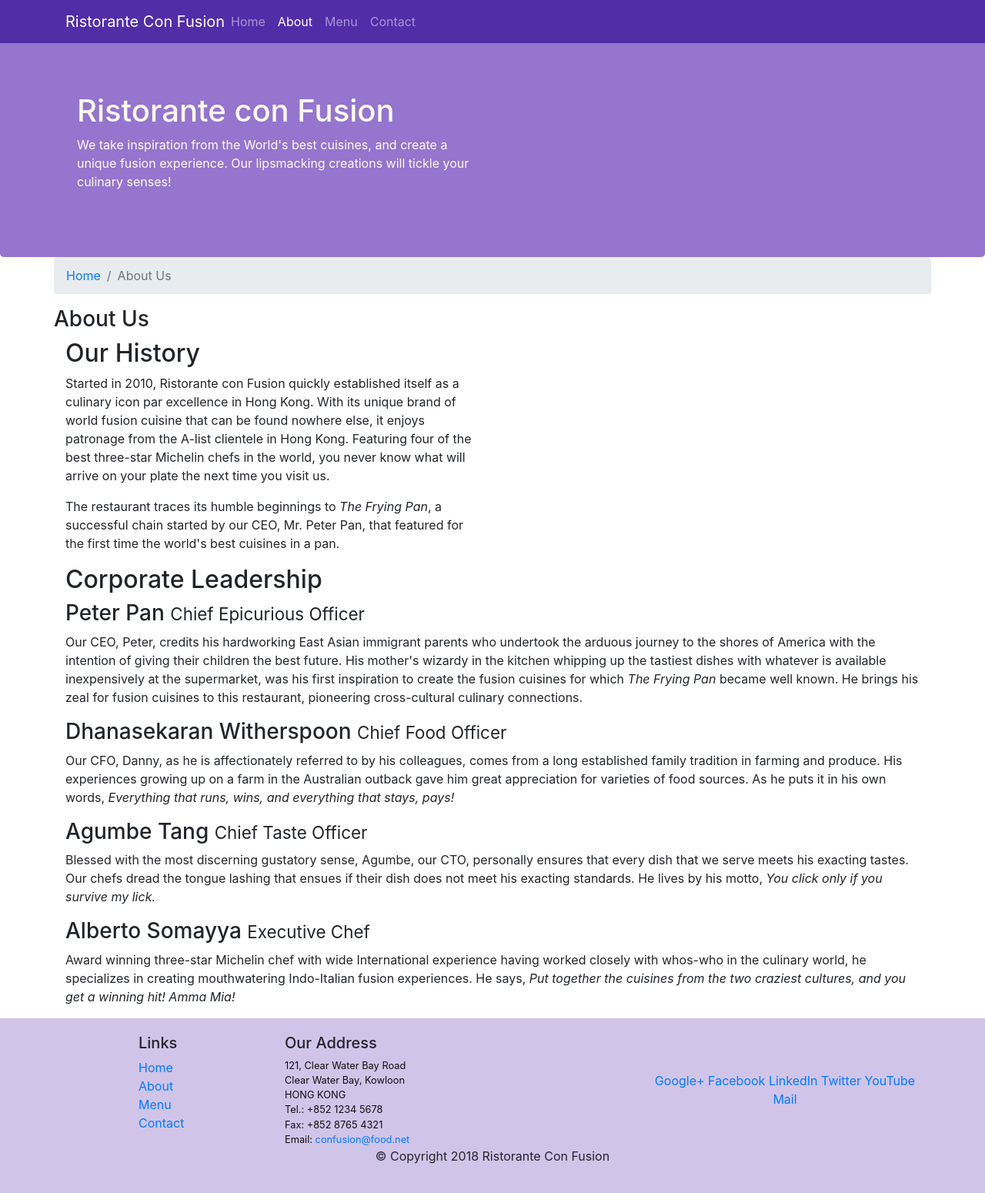
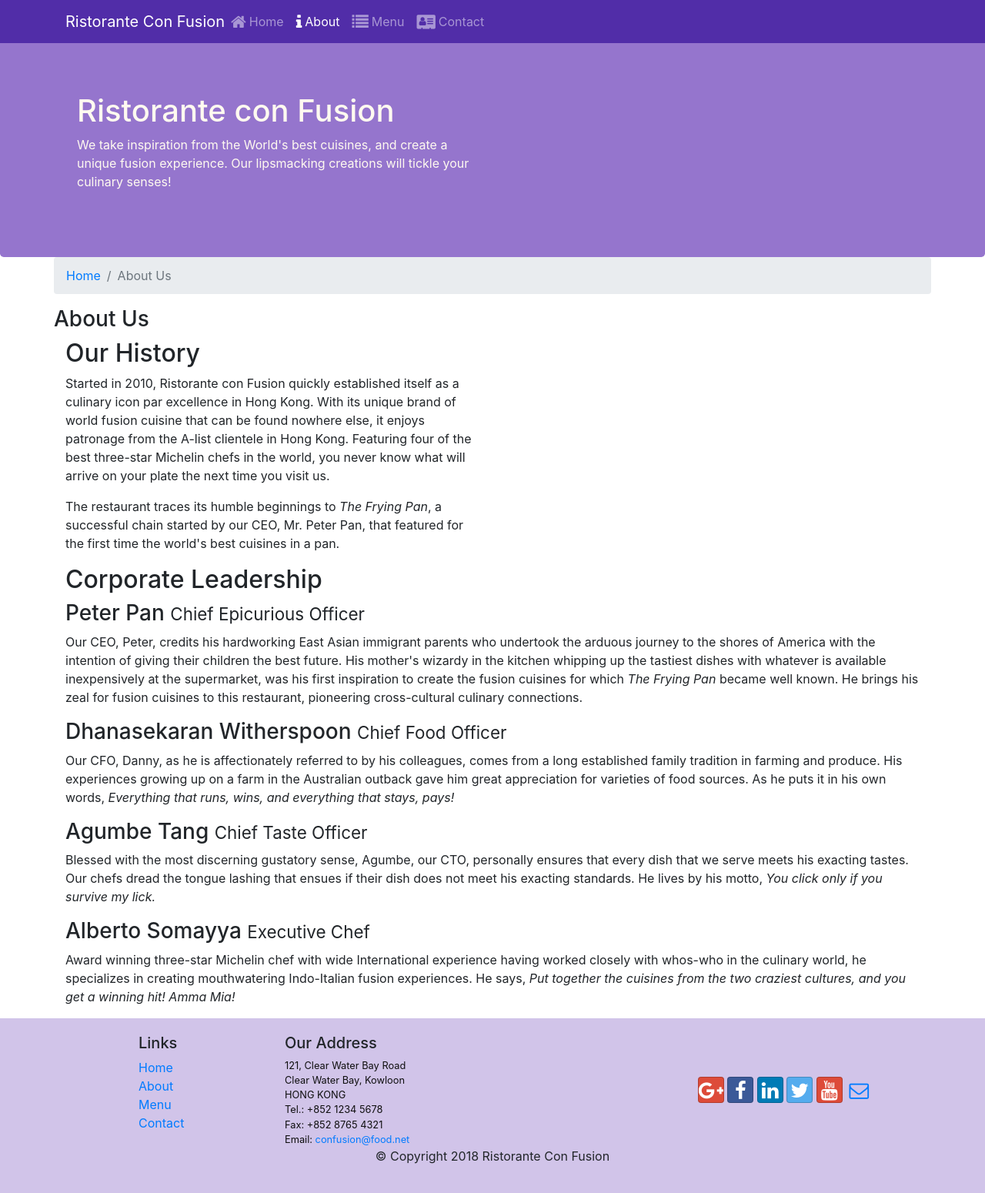
Before and after one commit to Renato1212/conFusion, a website: page aboutus.html in a window 1280 px wide. Shown: the whole page at 77% size. Drawn offline with nearby package versions, Linux system fonts and the light colour scheme.

Commit message:
icons fontawesome

```diff
--- a/aboutus.html
+++ b/aboutus.html
@@ -9,6 +9,8 @@
 
     <!-- Bootstrap CSS -->
     <link rel="stylesheet" href="node_modules/bootstrap/dist/css/bootstrap.min.css">
+    <link rel="stylesheet" href="node_modules/font-awesome/css/font-awesome.min.css">
+    <link rel="stylesheet" href="node_modules/bootstrap-social/bootstrap-social.css">
     <link href="css/styles.css" rel="stylesheet">
     <title>Ristorante Con Fusion: About Us</title>
 
@@ -24,16 +26,16 @@
             <div class="collapse navbar-collapse" id="Navbar">
                 <ul class="navbar-nav mr-auto">
                     <li class="nav-item">
-                        <a class="nav-link" href="index.html">Home</a>
+                        <a class="nav-link" href="index.html"><span class="fa fa-lg fa-home pr-1"></span>Home</a>
                     </li>
                     <li class="nav-item">
-                        <a class="nav-link active" href="aboutus.html">About</a>
+                        <a class="nav-link active" href="aboutus.html"><span class="fa fa-lg fa-info pr-1"></span>About</a>
                     </li>
                     <li class="nav-item">
-                        <a class="nav-link" href="#">Menu</a>
+                        <a class="nav-link" href="#"><span class="fa fa-lg fa-list pr-1"></span>Menu</a>
                     </li>
                     <li class="nav-item">
-                        <a class="nav-link" href="#">Contact</a>
+                        <a class="nav-link" href="#"><span class="fa fa-lg fa-address-card pr-1"></span>Contact</a>
                     </li>
                 </ul>
             </div>
@@ -146,12 +148,13 @@
                 </div>
                 <div class="col-12 col-sm-4 align-self-center">
                     <div class="text-center">
-                        <a href="http://google.com/+">Google+</a>
-                        <a href="http://www.facebook.com/profile.php?id=">Facebook</a>
-                        <a href="http://www.linkedin.com/in/">LinkedIn</a>
-                        <a href="http://twitter.com/">Twitter</a>
-                        <a href="http://youtube.com/">YouTube</a>
-                        <a href="mailto:">Mail</a>
+                        <a class="btn btn-social-icon btn-google" href="http://google.com/+"><i class="fa fa-lg fa-google-plus"></i></a>
+                        <a class="btn btn-social-icon btn-facebook" href="http://www.facebook.com/profile.php?id="><i
+                                class="fa fa-lg fa-facebook"></i></a>
+                        <a class="btn btn-social-icon btn-linkedin" href="http://www.linkedin.com/in/"><i class="fa fa-lg fa-linkedin"></i></a>
+                        <a class="btn btn-social-icon btn-twitter" href="http://twitter.com/"><i class="fa fa-lg fa-twitter"></i></a>
+                        <a class="btn btn-social-icon btn-google" href="http://youtube.com/"><i class="fa fa-lg fa-youtube"></i></a>
+                        <a class="btn btn-social-icon" href="mailto:"><i class="fa fa-lg fa-envelope-o"></i></a>
                     </div>
                 </div>
             </div>
--- a/package.json
+++ b/package.json
@@ -15,6 +15,8 @@
   },
   "dependencies": {
     "bootstrap": "^4.0.0",
+    "bootstrap-social": "^5.1.1",
+    "font-awesome": "^4.7.0",
     "jquery": "^3.3.1",
     "popper.js": "^1.12.9"
   }
```
Also changed, not shown: index.html (+16 -13 lines), 1 other file.
